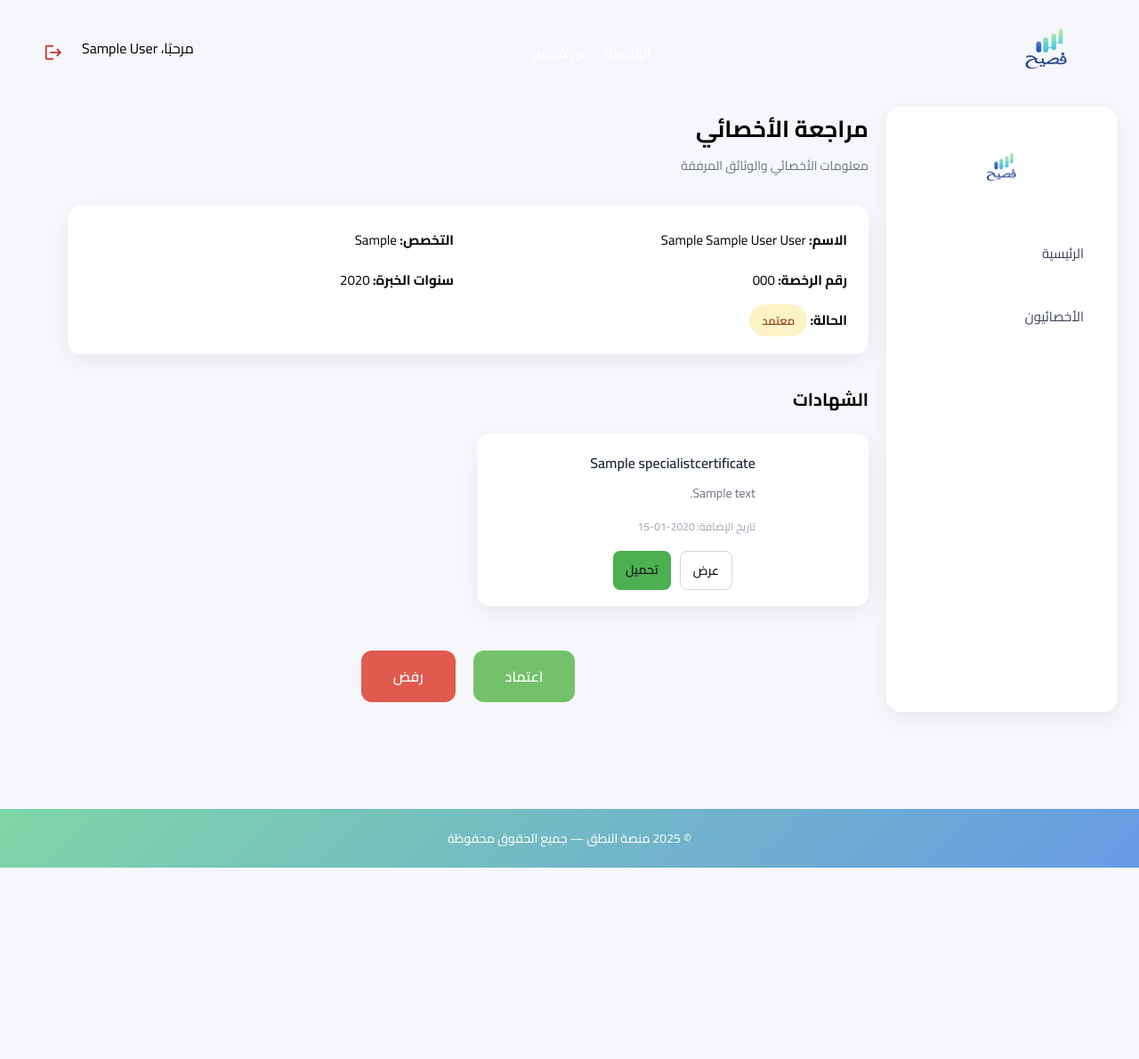
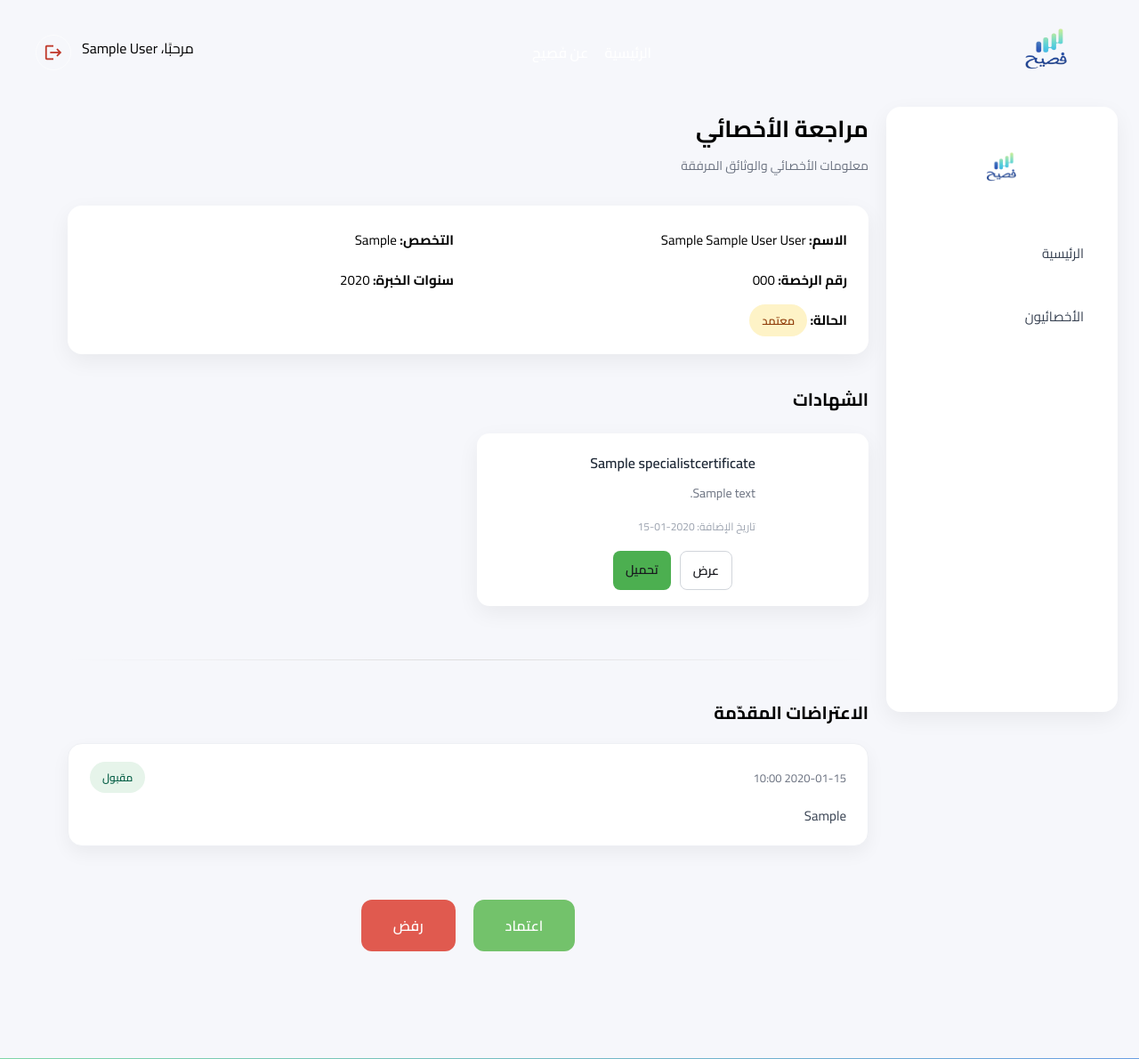
Before and after one commit to bs11225500-crypto/FASIH, a Django app: page /admin-panel/specialists/1/ in a window 1280 px wide. Shown: the top 1190 px of the page at 89% size. Before the commit the page ends 975 px from the top, so only its background shows below. Run offline with Django 5.2, Linux system fonts and the light colour scheme; a user stored in the database is signed in; tables that the repository leaves empty hold one stand-in row (values such as "Sample post").

Commit message:
update app admin panel,accounts

```diff
--- a/Fasih/admin_panel/static/css/review.css
+++ b/Fasih/admin_panel/static/css/review.css
@@ -327,3 +327,79 @@
     transform: translateY(-2px);
     box-shadow: 0 6px 15px rgba(231,76,60,0.35);
 }
+
+/* فاصل أنيق */
+.section-divider {
+    margin: 60px 0 40px;
+    border: none;
+    height: 1px;
+    background: linear-gradient(to left, transparent, #ddd, transparent);
+}
+
+/* قسم الاعتراضات */
+.appeals-section {
+    margin-bottom: 60px;
+}
+
+/* كارد الاعتراض */
+.appeal-card {
+    background: #ffffff;
+    border-radius: 16px;
+    padding: 20px 24px;
+    margin-bottom: 16px;
+    box-shadow: 0 8px 20px rgba(0,0,0,0.05);
+    border: 1px solid #eef0f4;
+}
+
+/* رأس الكارد */
+.appeal-header {
+    display: flex;
+    justify-content: space-between;
+    align-items: center;
+    margin-bottom: 12px;
+}
+
+/* التاريخ */
+.appeal-date {
+    font-size: 13px;
+    color: #6b7280;
+}
+
+/* نص الاعتراض */
+.appeal-body p {
+    margin: 0;
+    font-size: 15px;
+    line-height: 1.8;
+    color: #374151;
+}
+
+/* حالات الاعتراض */
+.status {
+    padding: 6px 14px;
+    border-radius: 999px;
+    font-size: 12px;
+    font-weight: 600;
+}
+
+.status.pending {
+    background: #fff7e6;
+    color: #b45309;
+}
+
+.status.approved {
+    background: #e6f4ea;
+    color: #065f46;
+}
+
+.status.rejected {
+    background: #fdecea;
+    color: #842029;
+}
+
+/* نص فارغ */
+.empty-text {
+    text-align: center;
+    color: #9ca3af;
+    font-size: 14px;
+    margin-top: 20px;
+}
--- a/Fasih/admin_panel/templates/admin_panel/specialist_review.html
+++ b/Fasih/admin_panel/templates/admin_panel/specialist_review.html
@@ -75,7 +75,43 @@
             <p class="empty-text">لا توجد شهادات مرفقة</p>
         {% endfor %}
     </div>
+    <hr class="section-divider">
 
+    <div class="appeals-section">
+
+        <h3 class="section-title">الاعتراضات المقدّمة</h3>
+
+        {% if appeals %}
+            {% for appeal in appeals %}
+                <div class="appeal-card">
+
+                    <div class="appeal-header">
+                        <span class="appeal-date">
+                            {{ appeal.created_at|date:"Y-m-d H:i" }}
+                        </span>
+
+                        {% if appeal.reviewed %}
+                            {% if appeal.accepted %}
+                                <span class="status approved">مقبول</span>
+                            {% else %}
+                                <span class="status rejected">مرفوض</span>
+                            {% endif %}
+                        {% else %}
+                            <span class="status pending">بانتظار المراجعة</span>
+                        {% endif %}
+                    </div>
+
+                    <div class="appeal-body">
+                        <p>{{ appeal.reason }}</p>
+                    </div>
+
+                </div>
+            {% endfor %}
+        {% else %}
+            <p class="empty-text">لا توجد اعتراضات مقدّمة.</p>
+        {% endif %}
+
+    </div>
 
 
     <!-- أزرار القرار -->
--- a/Fasih/admin_panel/views.py
+++ b/Fasih/admin_panel/views.py
@@ -1,7 +1,8 @@
 from django.shortcuts import render, get_object_or_404, redirect
 from django.contrib import messages
 from main.email_service import send_email
-from specialist.models import Specialist
+from specialist.models import Specialist , SpecialistAppeal
+
 from .decorators import staff_required
 from django.template.loader import render_to_string
 
@@ -48,13 +49,18 @@ def specialist_review(request, id):
     specialist = get_object_or_404(
         Specialist.objects
         .select_related('user')
-        .prefetch_related('certificates'),
+        .prefetch_related('certificates', 'appeals'),
         id=id
     )
 
+    appeals = specialist.appeals.order_by('-created_at')
+
     return render(request, 'admin_panel/specialist_review.html', {
-        'specialist': specialist
+        'specialist': specialist,
+        'appeals': appeals,
     })
+
+
 @staff_required
 def approve_specialist(request, id):
     specialist = get_object_or_404(Specialist, id=id)
```
Also changed, not shown: Fasih/accounts/forms.py (+7 -12 lines), Fasih/accounts/views.py (+46 -24 lines), Fasih/specialist/migrations/0007_merge_20251220_1915.py (added).
